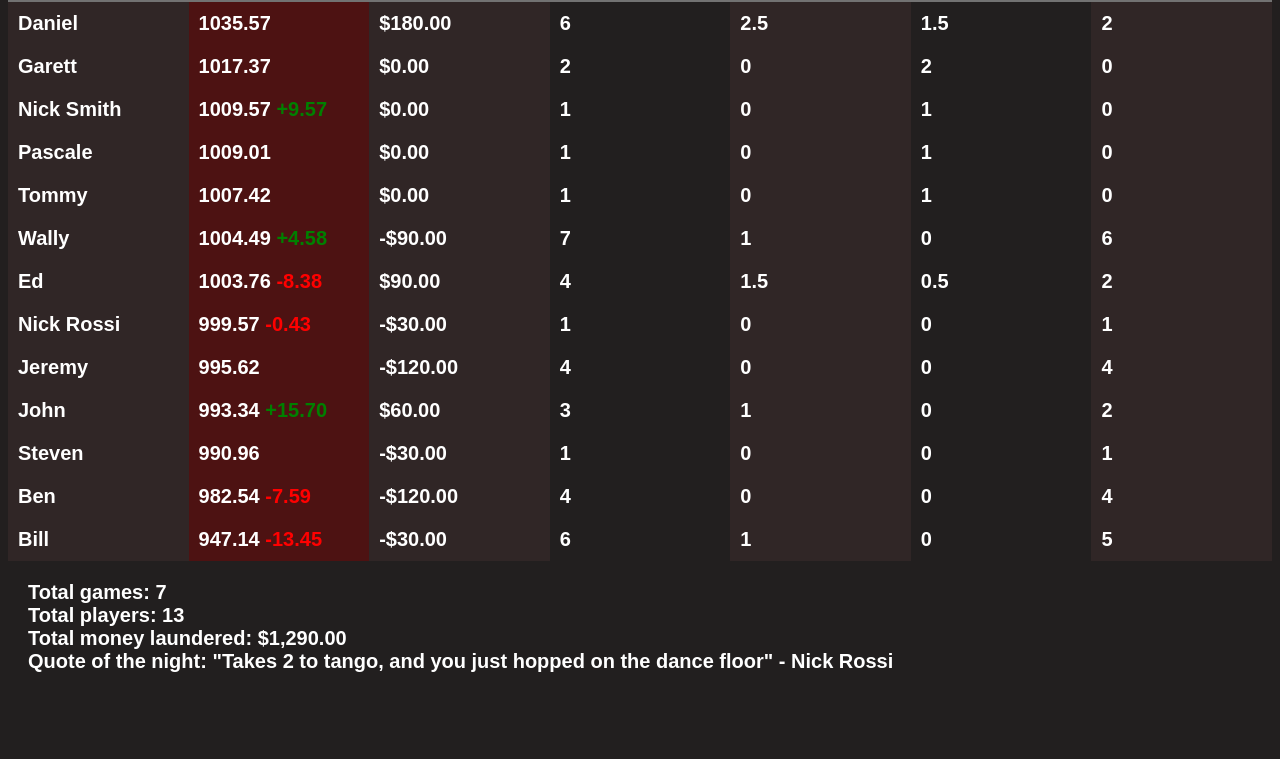
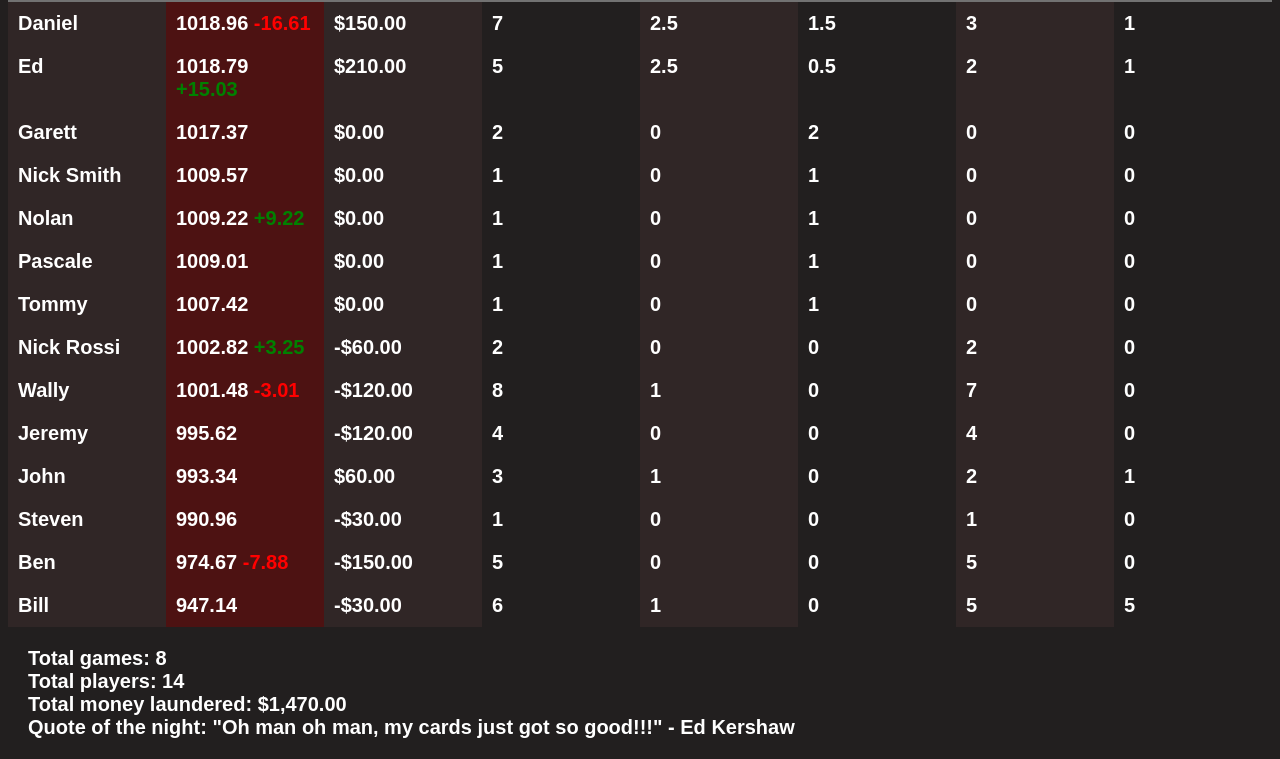
Before and after one commit to benjaminjkern/pokerserver, a plain HTML site: page index.html in a window 1280 px wide. Shown: the part 381-1140 px from the top of the page. Before the commit the page ends 1074 px from the top, so only its background shows below. Drawn offline with Linux system fonts and the light colour scheme.

Commit message:
Tried adding #Lastplace to table also added most recent game

```diff
--- a/elo.js
+++ b/elo.js
@@ -67,6 +67,7 @@ var parseGames;
                 wins: 0,
                 draws: 0,
                 losses: 0,
+                lastPlaces: 0,
                 bestHand: "",
                 secondBestHand: "",
                 thirdBestHand: "",
@@ -97,6 +98,12 @@ var parseGames;
             player.losses++;
             player.profit -= buyin * playerBuyins[name];
         }
+
+        const lastPlaces = orderOut[0].split("/").map((name) => players[name]);
+
+        lastPlaces.forEach((lastPlace) => {
+            lastPlace.lastPlaces += 1 / lastPlaces.length;
+        });
 
         const winners = orderOut[orderOut.length - 1]
             .split("/")
--- a/games/2022.csv
+++ b/games/2022.csv
@@ -6,4 +6,4 @@ bill,john,wally,tommy,daniel;30
 john,daniel,wally,ben,garett,bill;30
 bill,steven,jeremy,wally,daniel/ed;30
 bill,ben/ed,nick rossi,wally,nick smith,john;30;Takes 2 to tango, and you just hopped on the dance floor - Nick Rossi
-# daniel,ben,wally,nolan,nick rossi,ed;30;Oh man my cards just got so good - Ed Kershaw
+daniel,ben,wally,nick rossi,nolan,ed;30;Oh man oh man, my cards just got so good!!! - Ed Kershaw
--- a/index.css
+++ b/index.css
@@ -70,7 +70,7 @@ h2 {
 
 #table {
     display: grid;
-    grid-template-columns: repeat(7, 1fr);
+    grid-template-columns: repeat(8, 1fr);
 }
 
 #table > :not(.toprow).odd {
--- a/table.js
+++ b/table.js
@@ -43,6 +43,7 @@ window.addEventListener("load", () => {
                 wins: "Wins",
                 draws: "Draws",
                 losses: "Losses",
+                lastPlaces: "#Last",
                 bestHand: "",
                 secondBestHand: "",
                 thirdBestHand: "",
@@ -55,8 +56,9 @@ window.addEventListener("load", () => {
     };
 
     const unpackPlayer = (player) => {
-        const { name, score, profit, games, wins, draws, losses } = player;
-        return [name, score, profit, games, wins, draws, losses];
+        const { name, score, profit, games, wins, draws, losses, lastPlaces } =
+            player;
+        return [name, score, profit, games, wins, draws, losses, lastPlaces];
     };
 
     const renderRow = (table, player, topRow) => {
@@ -96,7 +98,7 @@ window.addEventListener("load", () => {
             if (i === sortingBy) cell.classList.add("selected");
             if (i % 2 === 0) cell.classList.add("odd");
             if (i === 0) cell.classList.add("first-child");
-            if (i === 6) cell.classList.add("last-child");
+            if (i === 7) cell.classList.add("last-child");
             table.appendChild(cell);
         }
     };
```
